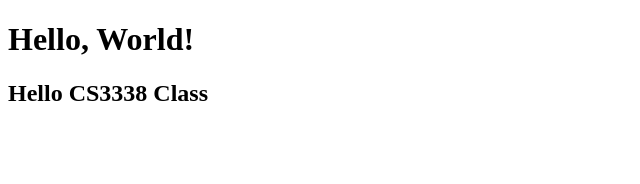
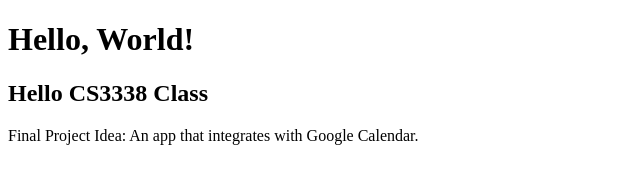
Before and after one commit to VillaJesus/CS3338-first-project, a plain HTML site: page index.html in a window 1280 px wide. Shown: the whole page, without its empty margins (0-640 px from the left). Drawn offline with Linux system fonts and the light colour scheme.

Commit message:
Added final project idea to index.html

```diff
--- a/index.html
+++ b/index.html
@@ -9,5 +9,8 @@
     <h1>Hello, World!</h1>
     <!--This is the edited comment for this assignment-->
     <h2>Hello CS3338 Class</h2>
+    <p>Final Project Idea: An app that integrates with Google Calendar.</p>
+
 </body>
+
 </html>
```
